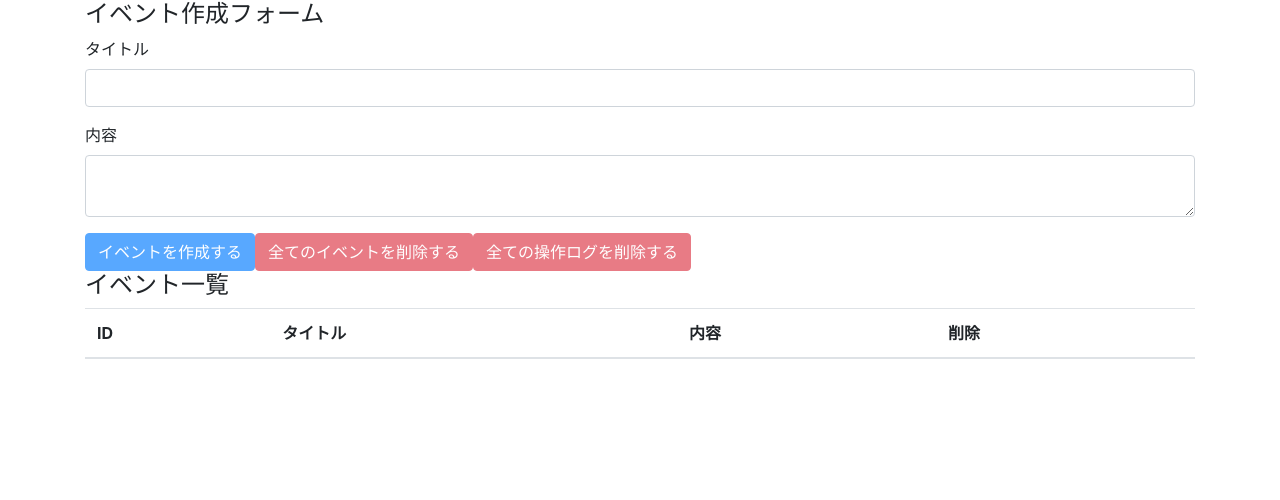
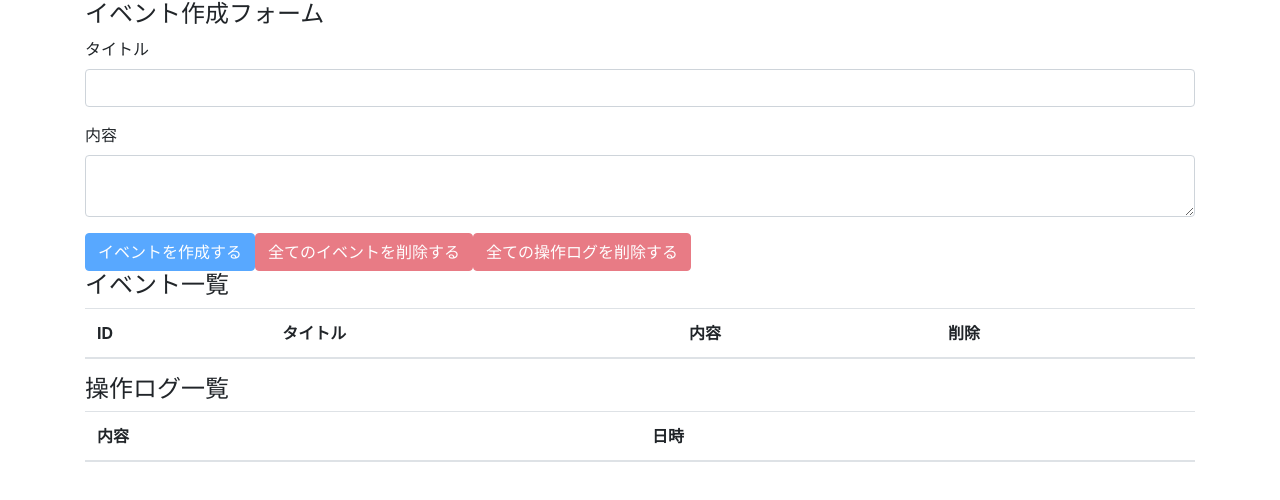
Before and after one commit to oneoneniaoniao/react-hooks-101, a React (Create React App) app: page / in a window 1280 px wide. Shown: the top 500 px of the page. Built offline with nearby package versions, Linux system fonts and the light colour scheme.

Commit message:
display all operation logs

```diff
--- a/src/components/App.js
+++ b/src/components/App.js
@@ -4,6 +4,7 @@
 import AppContext from "../contexts/AppContext"
 import reducer from "../reducers"
 import Events from "./Events"
+import OperationLogs from "./OperationLogs"
 
 console.log({AppContext})
 function App() {
@@ -18,6 +19,7 @@
     <div className="container">
  <EventForm />
  <Events />
+ <OperationLogs />
     </div>
     </AppContext.Provider>
   );
--- /dev/null
+++ b/src/components/OperationLog.js
@@ -0,0 +1,14 @@
+import React from 'react'
+
+const OperationLog = ({operationLog}) => {
+  return (
+    <>
+      <tr>
+        <td>{operationLog.description}</td>
+        <td>{operationLog.operatedAt}</td>
+      </tr>
+    </>
+  )
+}
+
+export default OperationLog
--- /dev/null
+++ b/src/components/OperationLogs.js
@@ -0,0 +1,28 @@
+import React, { useContext } from "react";
+import AppContext from "../contexts/AppContext";
+import OperationLog from "./OperationLog";
+const OperationLogs = () => {
+  const { state } = useContext(AppContext);
+  return (
+    <>
+      <h4>操作ログ一覧</h4>
+      <table className="table table-hover">
+        <thead>
+          <tr>
+            <th>内容</th>
+            <th>日時</th>
+          </tr>
+        </thead>
+        <tbody>
+        {
+        state.operationLogs.map((operationLog, index)=>{
+          return<OperationLog operationLog={operationLog} key={index}/>
+          })
+          }
+        </tbody>
+      </table>
+    </>
+  );
+};
+
+export default OperationLogs;
```
